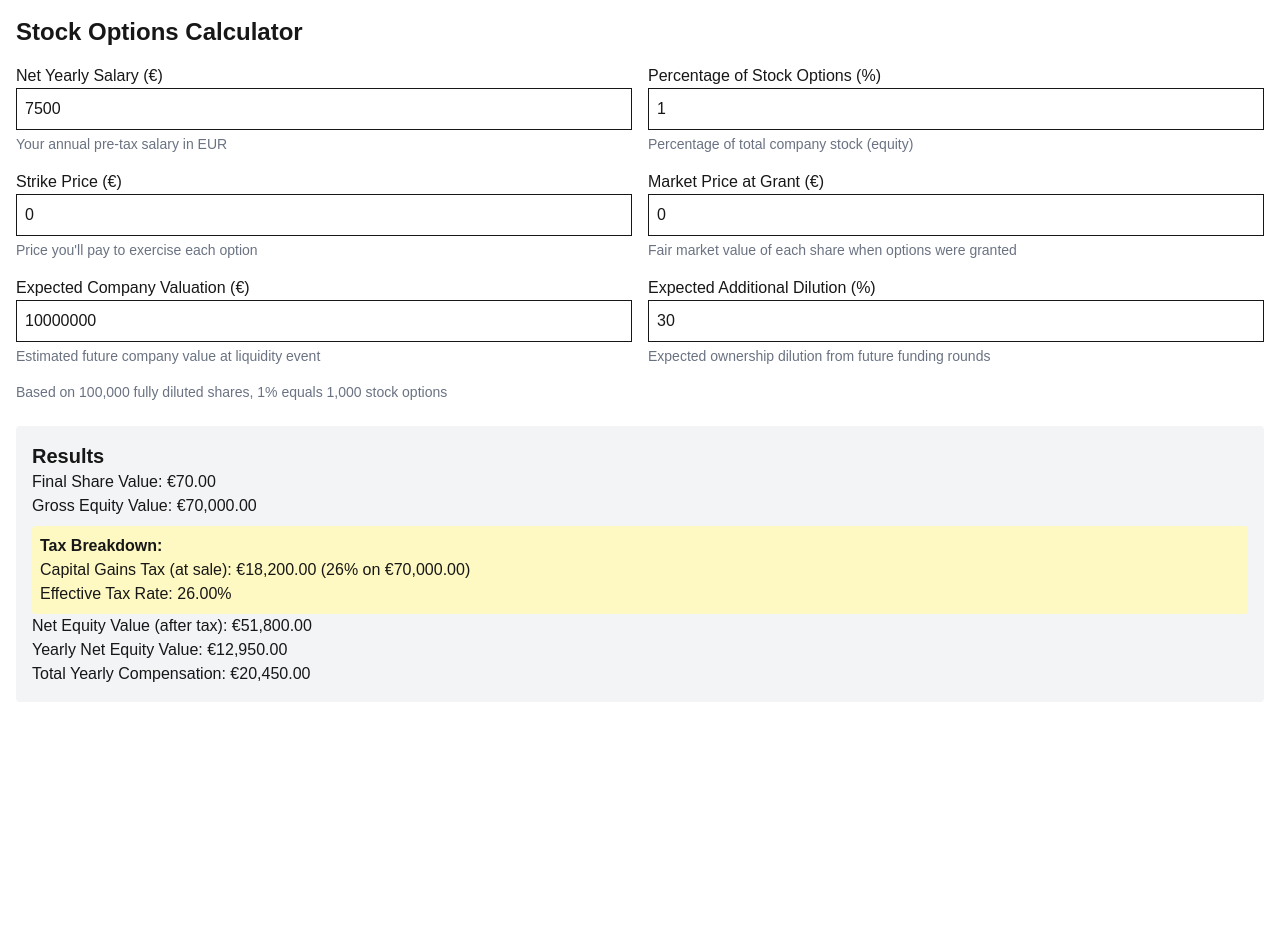
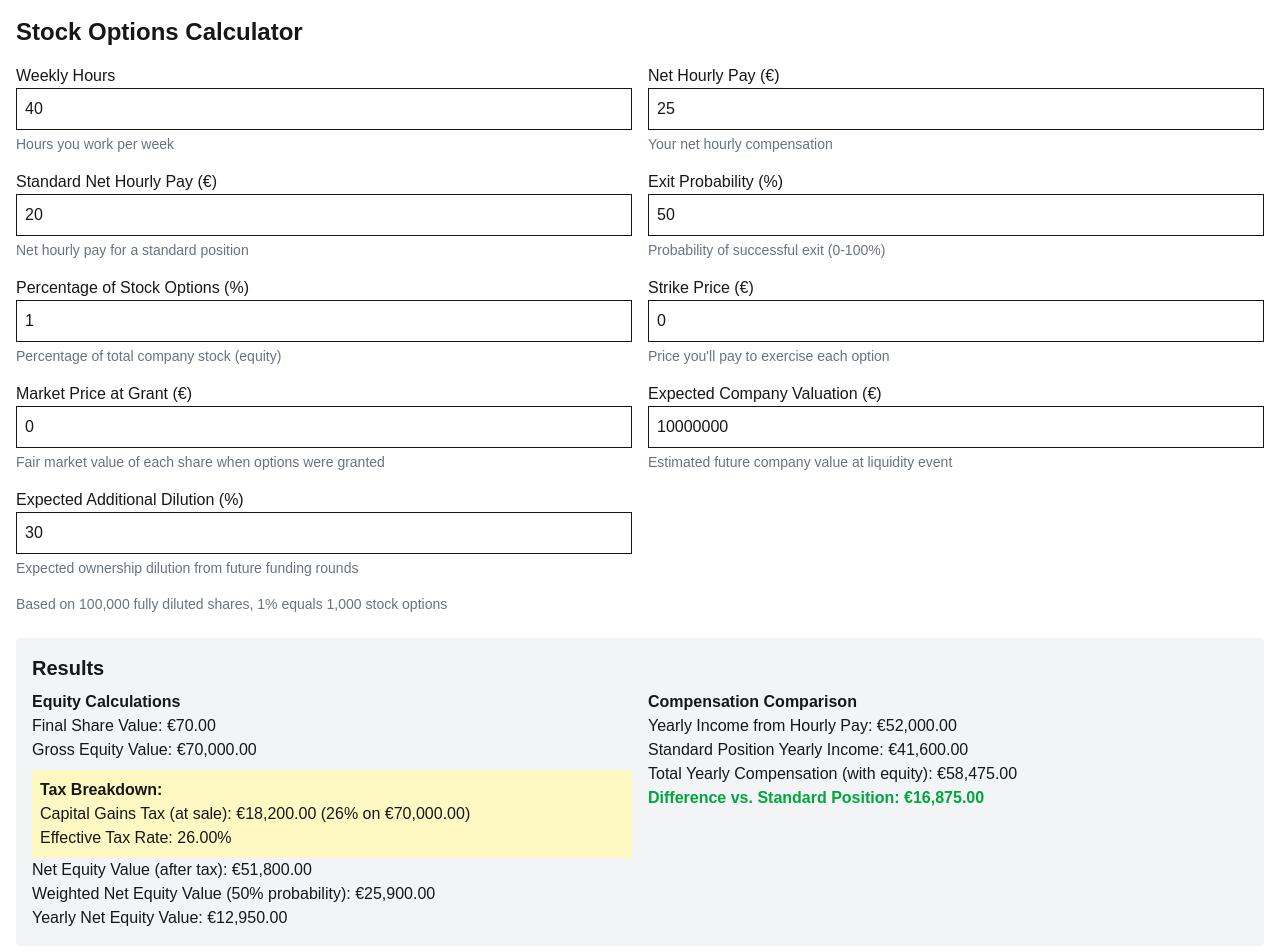
Before and after one commit to arossowork/stock-calc, a Next.js app: page / in a window 1280 px wide. Shown: the top 952 px of the page. Before the commit the page ends 800 px from the top, so only its background shows below. Built offline with nearby package versions, Linux system fonts and the light colour scheme.

Commit message:
Comparison with standard (only hourly payed) job

```diff
--- a/app/page.tsx
+++ b/app/page.tsx
@@ -4,11 +4,15 @@ import { useState, useEffect } from "react";
 
 export default function StockOptionsCalculator() {
   const [salary, setSalary] = useState(7500);
+  const [weeklyHours, setWeeklyHours] = useState(40);
+  const [hourlyPay, setHourlyPay] = useState(25);
+  const [standardHourlyPay, setStandardHourlyPay] = useState(20);
   const [percentageOfStock, setPercentageOfStock] = useState(1);
   const [strikePrice, setStrikePrice] = useState(0);
   const [marketPriceAtGrant, setMarketPriceAtGrant] = useState(0);
   const [valuation, setValuation] = useState(10000000);
   const [dilution, setDilution] = useState(30);
+  const [exitProbability, setExitProbability] = useState(50);
 
   // Initialize calculation results with useState
   const [stockOptions, setStockOptions] = useState(0);
@@ -22,11 +26,16 @@ export default function StockOptionsCalculator() {
   const [netEquityValue, setNetEquityValue] = useState(0);
   const [yearlyEquityValue, setYearlyEquityValue] = useState(0);
   const [totalYearlyComp, setTotalYearlyComp] = useState(0);
+  const [yearlyHourlyComp, setYearlyHourlyComp] = useState(0);
+  const [standardYearlyComp, setStandardYearlyComp] = useState(0);
+  const [compensationDifference, setCompensationDifference] = useState(0);
+  const [weightedNetEquityValue, setWeightedNetEquityValue] = useState(0);
 
   // Fixed values
   const totalShares = 100000;
   const capitalGainsTaxRate = 26; // Italian capital gains tax rate
   const employmentIncomeTaxRate = 43; // Italian highest marginal tax rate for employment income
+  const weeksPerYear = 52;
 
   // Move calculations to useEffect to avoid hydration mismatch
   useEffect(() => {
@@ -76,20 +85,51 @@ export default function StockOptionsCalculator() {
     const calculatedYearlyEquityValue = calculatedNetEquityValue / 4;
     setYearlyEquityValue(calculatedYearlyEquityValue);
 
+    // Calculate yearly compensation from hourly pay
+    const calculatedYearlyHourlyComp = hourlyPay * weeklyHours * weeksPerYear;
+    setYearlyHourlyComp(calculatedYearlyHourlyComp);
 
-    // Calculate the total yearly compensation (salary + yearly equity value)
-    const calculatedTotalYearlyComp = salary + calculatedYearlyEquityValue;
+    // Calculate yearly compensation from standard position
+    const calculatedStandardYearlyComp = standardHourlyPay * weeklyHours * weeksPerYear;
+    setStandardYearlyComp(calculatedStandardYearlyComp);
+
+    // Calculate weighted net equity value based on exit probability
+    const calculatedWeightedNetEquityValue = (exitProbability / 100) * calculatedNetEquityValue;
+    setWeightedNetEquityValue(calculatedWeightedNetEquityValue);
+
+    // Calculate the total yearly compensation (hourly pay + yearly weighted equity value)
+    const calculatedTotalYearlyComp = calculatedYearlyHourlyComp + calculatedYearlyEquityValue * (exitProbability / 100);
     setTotalYearlyComp(calculatedTotalYearlyComp);
-  }, [salary, percentageOfStock, strikePrice, marketPriceAtGrant, valuation, dilution]);
+
+    // Calculate the difference between total compensation and standard yearly compensation
+    const calculatedCompensationDifference = calculatedTotalYearlyComp - calculatedStandardYearlyComp;
+    setCompensationDifference(calculatedCompensationDifference);
+
+  }, [salary, percentageOfStock, strikePrice, marketPriceAtGrant, valuation, dilution, weeklyHours, hourlyPay, standardHourlyPay, exitProbability]);
 
   return (
     <div className="container mx-auto p-4">
       <h1 className="text-2xl font-bold">Stock Options Calculator</h1>
       <div className="grid grid-cols-2 gap-4 mt-4">
         <div>
-          <label>Net Yearly Salary (€)</label>
-          <input type="number" value={salary} onChange={(e) => setSalary(Number(e.target.value))} className="border p-2 w-full" />
-          <p className="text-sm text-gray-500 mt-1">Your annual pre-tax salary in EUR</p>
+          <label>Weekly Hours</label>
+          <input type="number" value={weeklyHours} onChange={(e) => setWeeklyHours(Number(e.target.value))} className="border p-2 w-full" />
+          <p className="text-sm text-gray-500 mt-1">Hours you work per week</p>
+        </div>
+        <div>
+          <label>Net Hourly Pay (€)</label>
+          <input type="number" value={hourlyPay} onChange={(e) => setHourlyPay(Number(e.target.value))} className="border p-2 w-full" step="0.01" />
+          <p className="text-sm text-gray-500 mt-1">Your net hourly compensation</p>
+        </div>
+        <div>
+          <label>Standard Net Hourly Pay (€)</label>
+          <input type="number" value={standardHourlyPay} onChange={(e) => setStandardHourlyPay(Number(e.target.value))} className="border p-2 w-full" step="0.01" />
+          <p className="text-sm text-gray-500 mt-1">Net hourly pay for a standard position</p>
+        </div>
+        <div>
+          <label>Exit Probability (%)</label>
+          <input type="number" value={exitProbability} onChange={(e) => setExitProbability(Number(e.target.value))} className="border p-2 w-full" min="0" max="100" />
+          <p className="text-sm text-gray-500 mt-1">Probability of successful exit (0-100%)</p>
         </div>
         <div>
           <label>Percentage of Stock Options (%)</label>
@@ -128,6 +168,9 @@ export default function StockOptionsCalculator() {
       </div>
       <div className="mt-6 p-4 bg-gray-100 rounded">
         <h2 className="text-xl font-bold">Results</h2>
+        <div className="grid grid-cols-2 gap-4 mt-2">
+          <div>
+            <h3 className="font-semibold">Equity Calculations</h3>
             <p>Final Share Value: €{finalShareValue.toLocaleString('en-US', { minimumFractionDigits: 2, maximumFractionDigits: 2 })}</p>
             <p>Gross Equity Value: €{grossEquityValue.toLocaleString('en-US', { minimumFractionDigits: 2, maximumFractionDigits: 2 })}</p>
             <div className="mt-2 p-2 bg-yellow-100 rounded-sm">
@@ -139,8 +182,19 @@ export default function StockOptionsCalculator() {
               <p>Effective Tax Rate: {effectiveTaxRate.toFixed(2)}%</p>
             </div>
             <p>Net Equity Value (after tax): €{netEquityValue.toLocaleString('en-US', { minimumFractionDigits: 2, maximumFractionDigits: 2 })}</p>
+            <p>Weighted Net Equity Value ({exitProbability}% probability): €{weightedNetEquityValue.toLocaleString('en-US', { minimumFractionDigits: 2, maximumFractionDigits: 2 })}</p>
             <p>Yearly Net Equity Value: €{yearlyEquityValue.toLocaleString('en-US', { minimumFractionDigits: 2, maximumFractionDigits: 2 })}</p>
-        <p>Total Yearly Compensation: €{totalYearlyComp.toLocaleString('en-US', { minimumFractionDigits: 2, maximumFractionDigits: 2 })}</p>
+          </div>
+          <div>
+            <h3 className="font-semibold">Compensation Comparison</h3>
+            <p>Yearly Income from Hourly Pay: €{yearlyHourlyComp.toLocaleString('en-US', { minimumFractionDigits: 2, maximumFractionDigits: 2 })}</p>
+            <p>Standard Position Yearly Income: €{standardYearlyComp.toLocaleString('en-US', { minimumFractionDigits: 2, maximumFractionDigits: 2 })}</p>
+            <p>Total Yearly Compensation (with equity): €{totalYearlyComp.toLocaleString('en-US', { minimumFractionDigits: 2, maximumFractionDigits: 2 })}</p>
+            <p className={compensationDifference >= 0 ? "text-green-600 font-bold" : "text-red-600 font-bold"}>
+              Difference vs. Standard Position: €{compensationDifference.toLocaleString('en-US', { minimumFractionDigits: 2, maximumFractionDigits: 2 })}
+            </p>
+          </div>
+        </div>
       </div>
     </div>
   );
```
Lines whose indentation alone changed are shown as unchanged.
